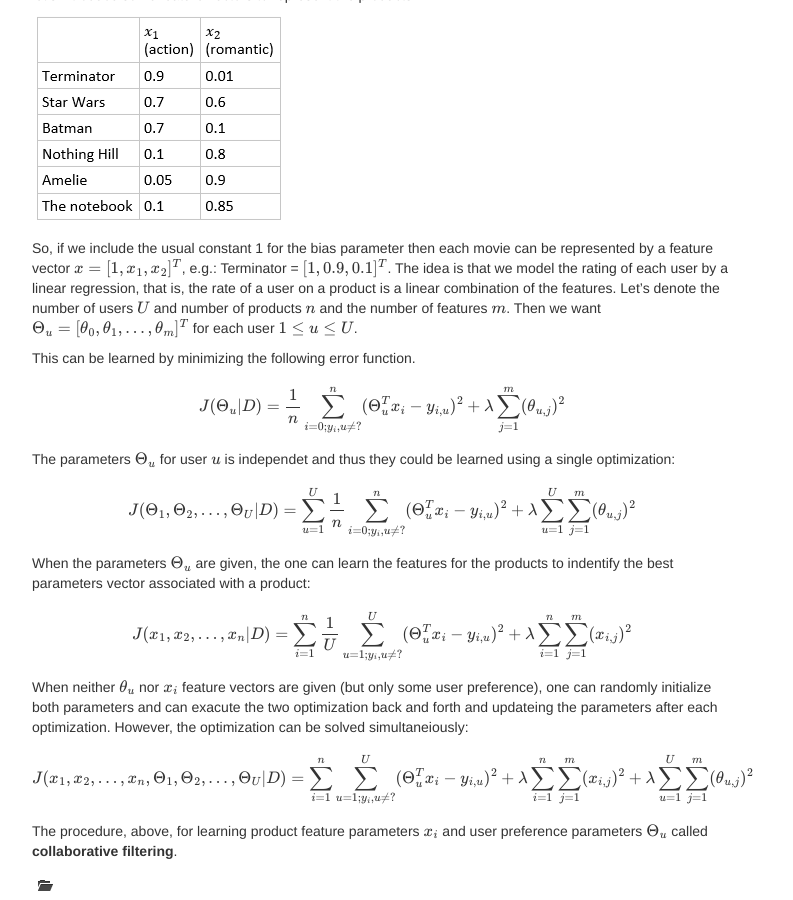
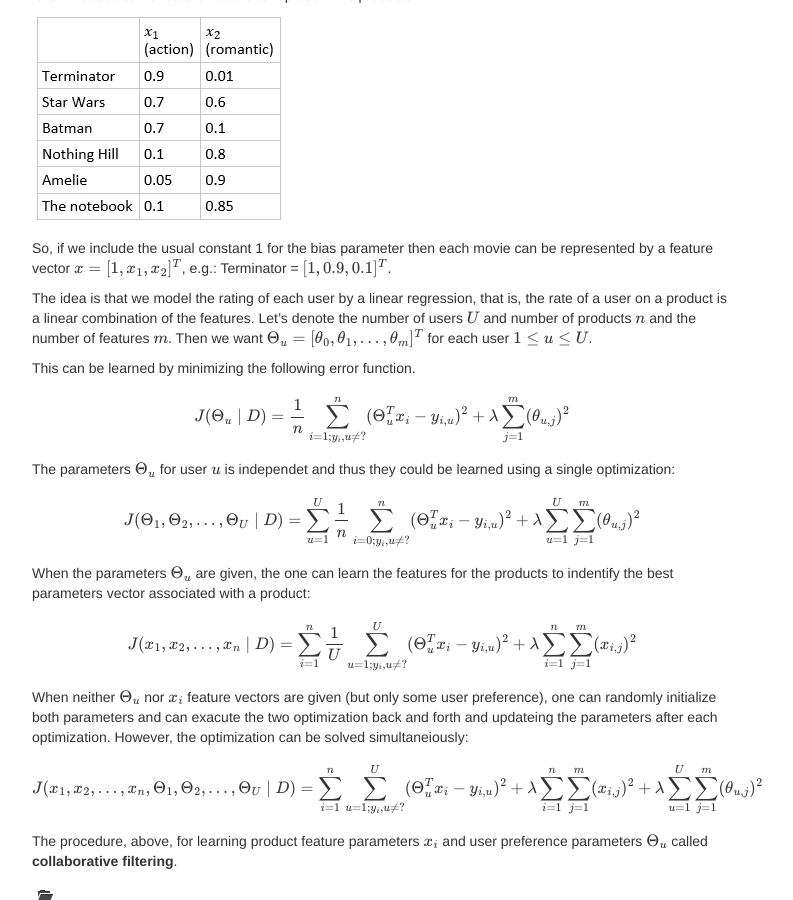
Before and after one commit to kfattila/kfattila.github.io, a Jekyll site: the page built from pages/collaborative_filtering.md, in a window 1280 px wide and 900 px high, scrolled down 528 px. Shown: the whole window, without its empty margins (258-1051 px from the left). Built offline with Jekyll 4.4.1, drawn with Linux system fonts in a browser that asks for light colours; nearby versions of some CDN libraries; comment, search, counter and statistics services are not loaded.

Commit message:
Lec notes

```diff
--- a/pages/collaborative_filtering.md
+++ b/pages/collaborative_filtering.md
@@ -16,18 +16,19 @@ First, let's introduce some feature vectors to represent the products.
 ![cf2](./images/cf2.png)
 
 So, if we include the usual constant 1 for the bias parameter then each movie can be represented by a feature vector \\(x = [1, x_{1}, x_{2}]^{T}\\), e.g.: Terminator = \\([1,0.9,0.1]^{T}\\).
+
 The idea is that we model the rating of each user by a linear regression, that is, the rate of a user on a product is a linear combination of the features. Let's denote the number of users \\(U\\) and number of products \\(n\\) and the number of features \\(m\\). Then we want \\(\Theta_{u} = [\theta_{0},\theta_{1},...,\theta_{m}]^{T}\\) for each user \\(1 \leq u \leq U\\).
 
 This can be learned by minimizing the following error function.
-\\[J(\Theta_{u}|D) = \frac{1}{n}\sum_{i=0; y_{i},u \neq ?}^{n}(\Theta_{u}^{T}x_{i} - y_{i,u})^{2} + \lambda\sum_{j=1}^{m}(\theta_{u,j})^{2} \\]
+\\[J(\Theta_{u}\mid D) = \frac{1}{n}\sum_{i=1; y_{i},u \neq ?}^{n}(\Theta_{u}^{T}x_{i} - y_{i,u})^{2} + \lambda\sum_{j=1}^{m}(\theta_{u,j})^{2} \\]
 
 The parameters \\(\Theta_{u}\\) for user \\(u\\) is independet and thus they could be learned using a single optimization:
-\\[ J(\Theta_{1}, \Theta_{2}, ..., \Theta_{U}|D) = \sum_{u=1}^{U} \frac{1}{n} \sum_{i=0; y_{i},u \neq ?}^{n} (\Theta_{u}^{T}x_{i} - y_{i,u})^{2} + \lambda\sum_{u=1}^{U}\sum_{j=1}^{m}(\theta_{u,j})^{2}  \\]
+\\[ J(\Theta_{1}, \Theta_{2}, ..., \Theta_{U}\mid D) = \sum_{u=1}^{U} \frac{1}{n} \sum_{i=0; y_{i},u \neq ?}^{n} (\Theta_{u}^{T}x_{i} - y_{i,u})^{2} + \lambda\sum_{u=1}^{U}\sum_{j=1}^{m}(\theta_{u,j})^{2}  \\]
 
 When the parameters \\(\Theta_{u}\\) are given, the one can learn the features for the products to indentify the best parameters vector associated with a product:
-\\[ J(x_{1}, x_{2}, ..., x_{n}|D) = \sum_{i=1}^{n} \frac{1}{U} \sum_{u=1; y_{i},u \neq ?}^{U} (\Theta_{u}^{T}x_{i} - y_{i,u})^{2} + \lambda\sum_{i=1}^{n}\sum_{j=1}^{m}(x_{i,j})^{2}  \\]
+\\[ J(x_{1}, x_{2}, ..., x_{n}\mid D) = \sum_{i=1}^{n} \frac{1}{U} \sum_{u=1; y_{i},u \neq ?}^{U} (\Theta_{u}^{T}x_{i} - y_{i,u})^{2} + \lambda\sum_{i=1}^{n}\sum_{j=1}^{m}(x_{i,j})^{2}  \\]
 
-When neither \\(\theta_{u}\\) nor \\(x_{i}\\) feature vectors are given (but only some user preference), one can randomly initialize both parameters and can exacute the two optimization back and forth and updateing the parameters after each optimization. However, the optimization can be solved simultaneiously:
-\\[ J(x_{1}, x_{2}, ..., x_{n}, \Theta_{1}, \Theta_{2}, ..., \Theta_{U}|D) = \sum_{i=1}^{n}\sum_{u=1; y_{i},u \neq ?}^{U} (\Theta_{u}^{T}x_{i} - y_{i,u})^{2} + \lambda\sum_{i=1}^{n}\sum_{j=1}^{m}(x_{i,j})^{2} + \lambda\sum_{u=1}^{U}\sum_{j=1}^{m}(\theta_{u,j})^{2} \\]
+When neither \\(\Theta_{u}\\) nor \\(x_{i}\\) feature vectors are given (but only some user preference), one can randomly initialize both parameters and can exacute the two optimization back and forth and updateing the parameters after each optimization. However, the optimization can be solved simultaneiously:
+\\[ J(x_{1}, x_{2}, ..., x_{n}, \Theta_{1}, \Theta_{2}, ..., \Theta_{U}\mid D) = \sum_{i=1}^{n}\sum_{u=1; y_{i},u \neq ?}^{U} (\Theta_{u}^{T}x_{i} - y_{i,u})^{2} + \lambda\sum_{i=1}^{n}\sum_{j=1}^{m}(x_{i,j})^{2} + \lambda\sum_{u=1}^{U}\sum_{j=1}^{m}(\theta_{u,j})^{2} \\]
 
 The procedure, above, for learning product feature parameters \\(x_{i}\\) and user preference parameters \\(\Theta_{u}\\) called **collaborative filtering**.
```
